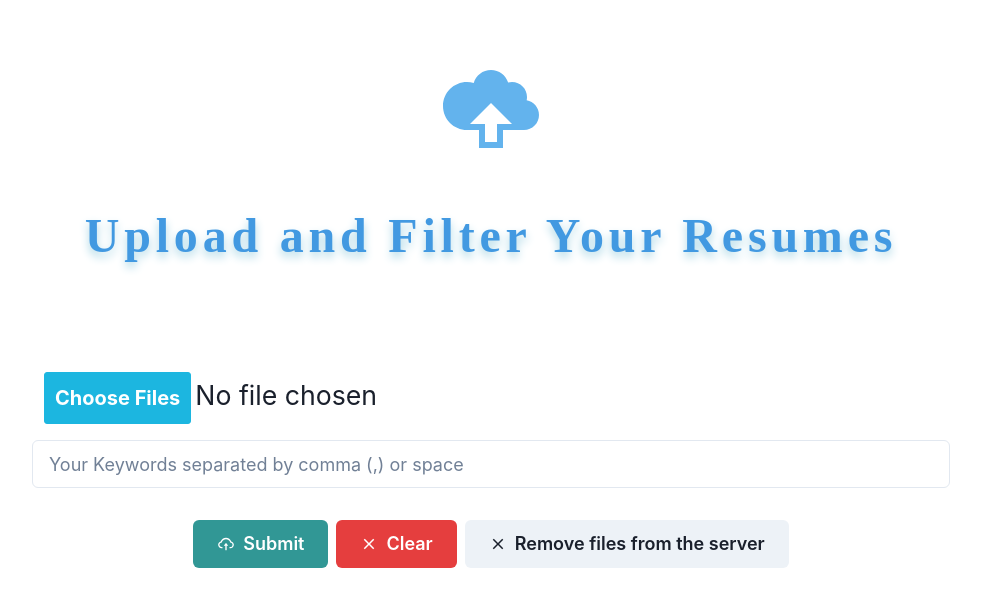
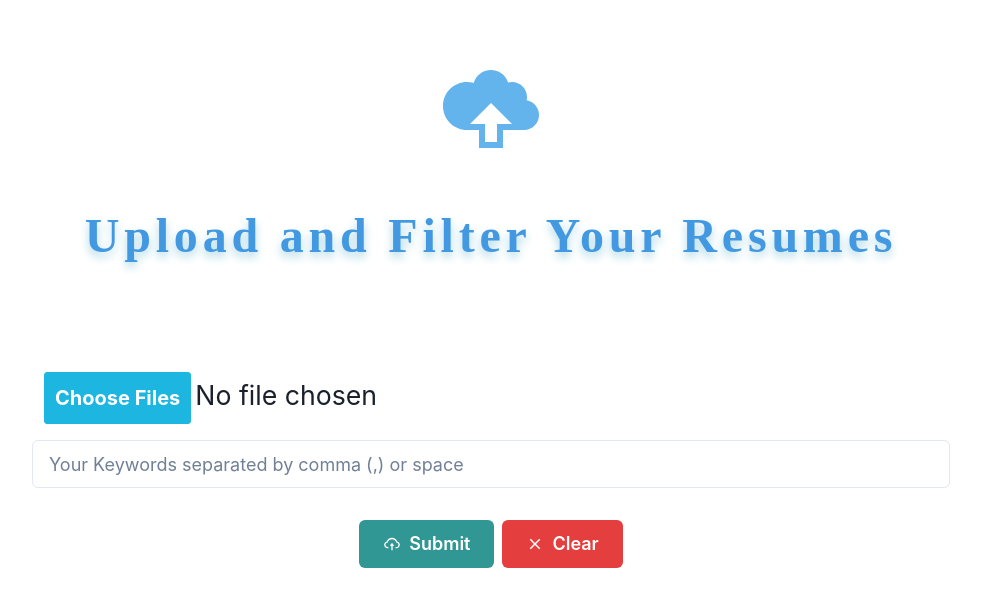
Before and after one commit to MD2990/resumeTextParserFrontEnd, a Next.js app: page / in a window 1280 px wide. Shown: the top 606 px of the page, without its empty margins (149-1130 px from the left). Built offline with nearby package versions, Linux system fonts and the light colour scheme.

Commit message:
min UI fix

```diff
--- a/pages/index.js
+++ b/pages/index.js
@@ -14,14 +14,18 @@ import {
 import axios from "axios";
 import Head from "next/head";
 import { useState, useRef } from "react";
-import { AiOutlineCloudUpload } from "react-icons/ai";
+import {
+  AiOutlineCloudUpload,
+  AiOutlineLoading,
+  AiOutlineLoading3Quarters,
+} from "react-icons/ai";
 import { MdClear } from "react-icons/md";
 import { ImCloudUpload } from "react-icons/im";
 
 export default function Home() {
   const [theFile, setTheFile] = useState([]);
   const [status, setStatus] = useState("");
-  const [is_BTN_disabled, set_is_BTN_disabled] = useState(true);
+  const [isLoading, setIsLoading] = useState(false);
   const [is_INPUT_disabled, set_is_INPUT_disabled] = useState(false);
   const [keywords, setKeyWords] = useState([]);
   const [res, setRes] = useState();
@@ -30,11 +34,9 @@ export default function Home() {
   const ref = useRef("");
   const handleSubmit = async (e) => {
     e.preventDefault();
-
-    set_is_BTN_disabled(true);
+    setIsLoading(true);
     set_is_INPUT_disabled(true);
     let formData = new FormData();
-
     for (let i = 0; i < theFile.length; i++) {
       formData.append("file", theFile[i]);
 
@@ -59,7 +61,6 @@ export default function Home() {
       })
       .then((data) => {
         if (data.data.done) {
-          set_is_BTN_disabled(false);
           set_is_INPUT_disabled(false);
           setStatus(`${theFile.length} file(s) Uploaded Successfully`);
         }
@@ -76,7 +77,7 @@ export default function Home() {
         setErrors("Something went wrong, please try again later");
       })
       .finally(() => {
-        set_is_BTN_disabled(false);
+        setIsLoading(false);
         set_is_INPUT_disabled(false);
       });
   };
@@ -144,7 +145,8 @@ export default function Home() {
                 leftIcon={<AiOutlineCloudUpload />}
                 colorScheme="teal"
                 variant="solid"
-                disabled={is_BTN_disabled || !keywords.length}
+                disabled={isLoading || !keywords.length}
+                isLoading={isLoading}
                 type="submit"
                 size={["sm", "md", "lg"]}
               >
@@ -156,24 +158,15 @@ export default function Home() {
                 colorScheme="red"
                 variant="solid"
                 leftIcon={<MdClear />}
-                disabled={is_BTN_disabled && !keywords.length}
+                disabled={isLoading || !keywords.length}
                 onClick={cleanUp}
                 size={["sm", "md", "lg"]}
+                isLoading={isLoading}
               >
                 Clear
               </Button>
             </WrapItem>
-            <WrapItem>
-              <Button
-                size={["sm", "md", "lg"]}
-                colorScheme="gray"
-                variant="solid"
-                leftIcon={<MdClear />}
-                onClick={removeFilesFromServer}
-              >
-                Remove files from the server
-              </Button>
-            </WrapItem>
+
           </Wrap>
         </form>
 
@@ -255,10 +248,8 @@ export default function Home() {
   function fileHandler(e) {
     setTheFile(e.target.files);
     if (e.target.files.length) {
-      set_is_BTN_disabled(false);
     } else {
       setStatus("");
-      set_is_BTN_disabled(true);
     }
   }
 
@@ -266,17 +257,9 @@ export default function Home() {
     ref.current.value = null;
     setTheFile([]);
     setStatus("");
-    set_is_BTN_disabled(true);
     setKeyWords([]);
     setRes("");
     setErrors("");
   }
-  function removeFilesFromServer() {
-    axios
-      .post(`${process.env.NEXT_PUBLIC_IP}/del`)
-      .then(cleanUp())
-      .catch((err) => {
-        console.log(err);
-      });
-  }
+
 }
```
